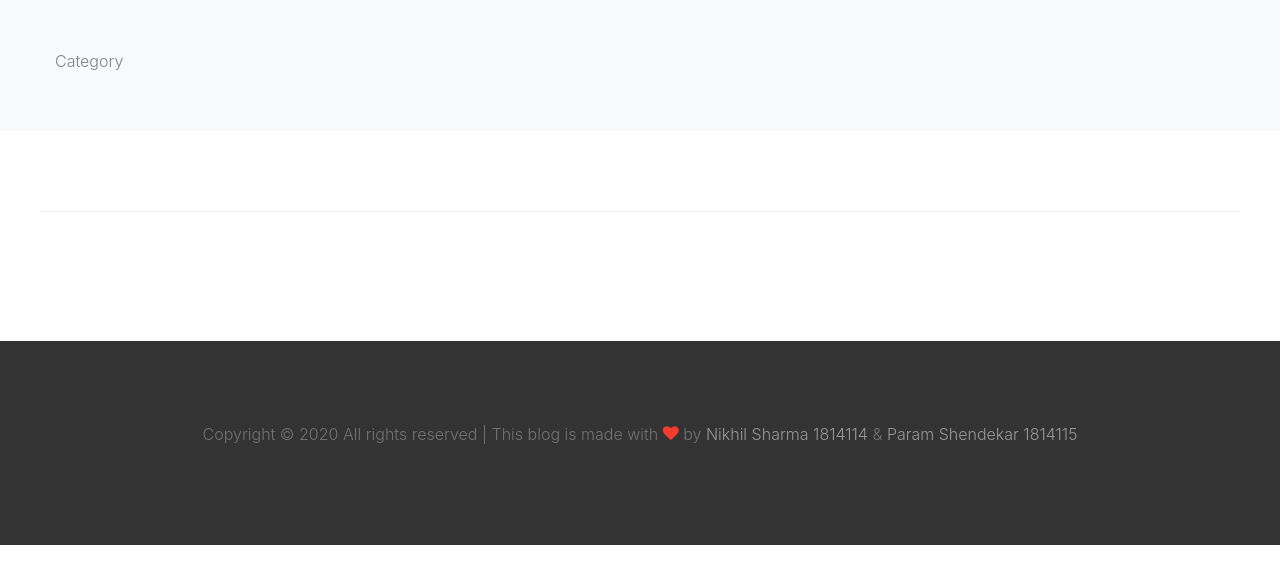
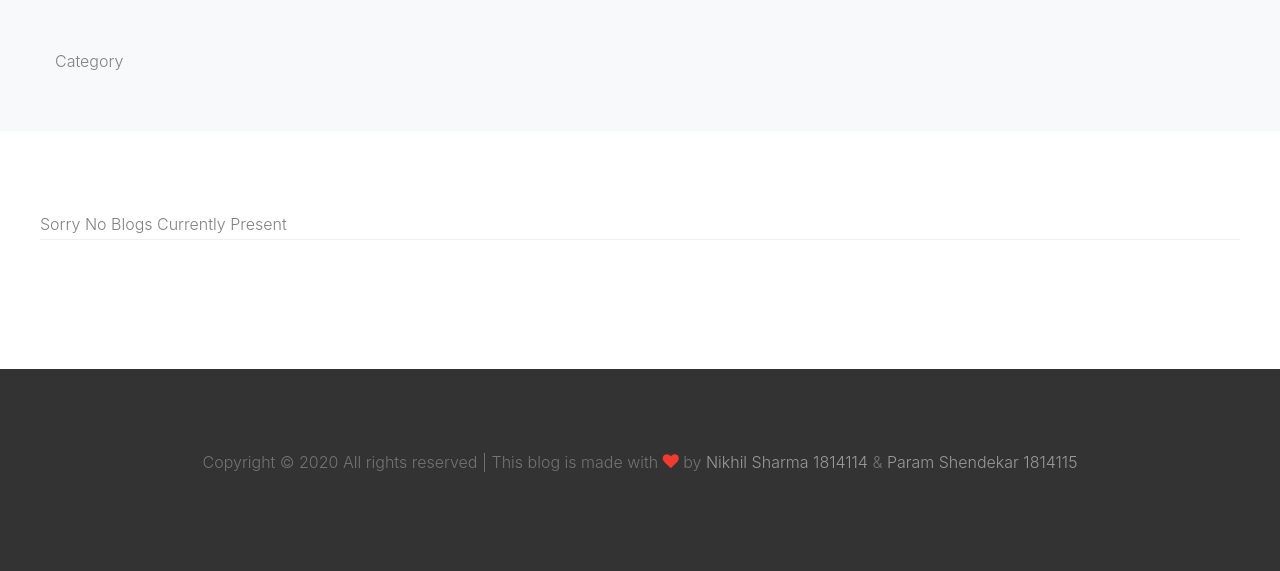
Before and after one commit to param-s-8/blog-it, a PHP site: page /category.php in a window 1280 px wide. Shown: the part 67-638 px from the top of the page. Run offline with PHP 8.4, Linux system fonts and the light colour scheme; data that the repository does not hold is empty; some web fonts are replaced.

Commit message:
handle no blogs found exception

```diff
--- a/category.php
+++ b/category.php
@@ -147,6 +147,9 @@
       <div class="container">
         <div class="row">
         <?php
+            if($blogs == null){
+              echo "Sorry No Blogs Currently Present";
+            }else{
               $i = 1;
               foreach($blogs as $blog) {
                 $id = $blog['id'];
@@ -239,6 +242,8 @@
                   $i = 0;
                 }
               }
+            }
+
 
             ?>
 
```
Lines whose indentation alone changed are shown as unchanged.
